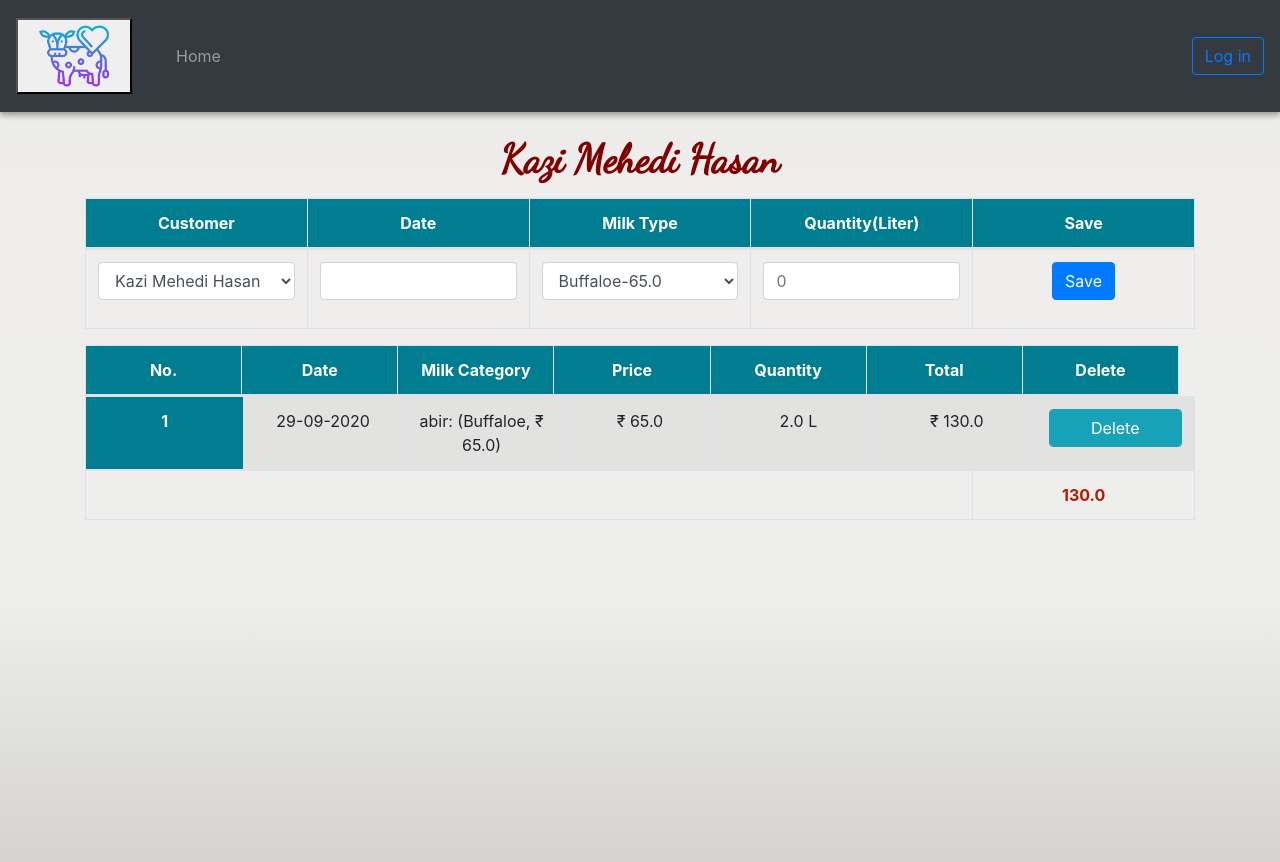
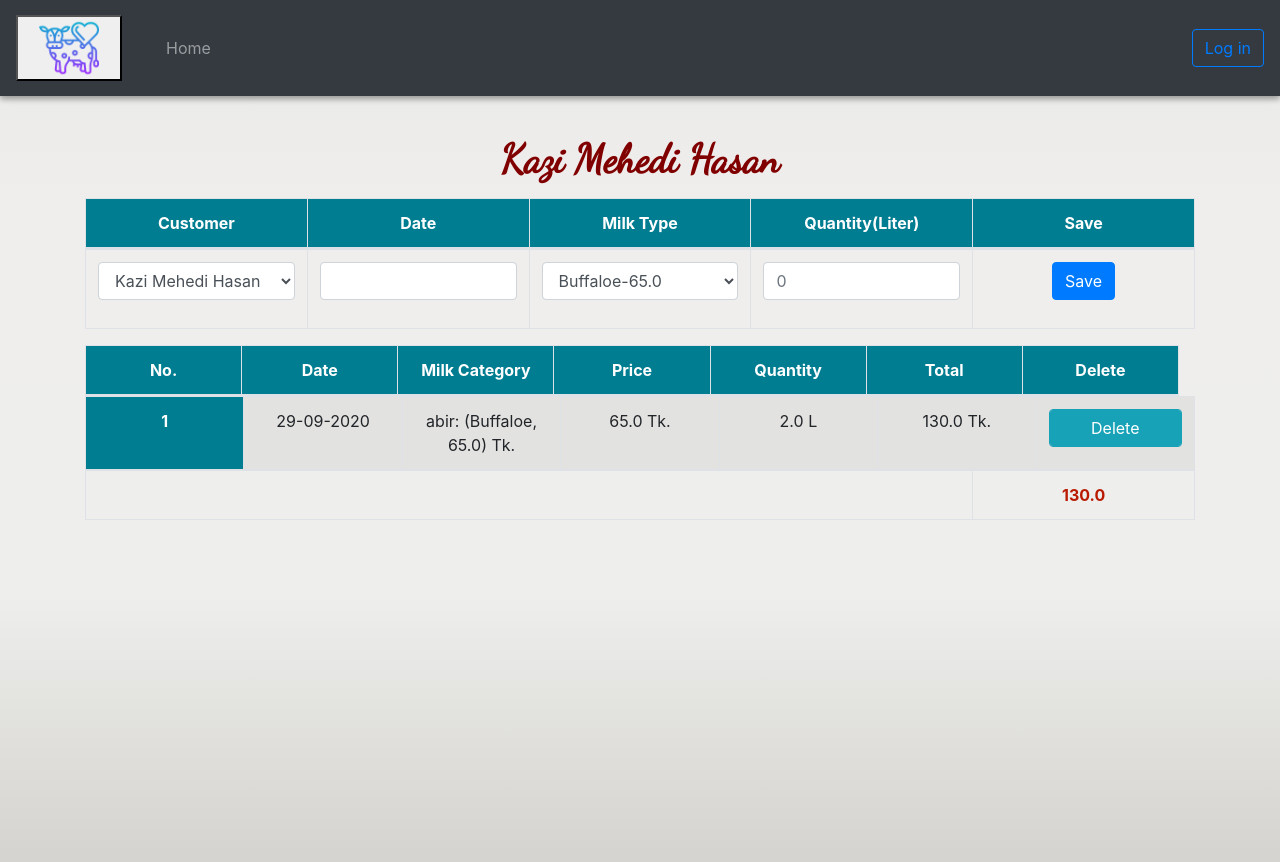
Before and after one commit to IamOmaR22/Dairy_Management_System_with_Python_and_Django, a Django app: page /customer_ledger/5/ in a window 1280 px wide. Run offline with Django 3.2, Linux system fonts and the light colour scheme; data comes from the database, SQL or seed files in the repository; both versions use the stored data as it was after the commit; some libraries are stand-ins or nearby versions.

Commit message:
Navigation

```diff
--- a/MyDairy/settings.py
+++ b/MyDairy/settings.py
@@ -34,7 +34,7 @@ BASE_DIR = os.path.dirname(os.path.dirname(os.path.abspath(__file__)))
 # See https://docs.djangoproject.com/en/2.1/howto/deployment/checklist/
 
 # SECURITY WARNING: keep the secret key used in production secret!
-SECRET_KEY = '-!!hi*s8b76jo@^a6jgi7&ls#pfxg1mb37gm=0#!4*m2r9%n9o'
+SECRET_KEY = '-!!hi*s8b76jo@^omara6jgi7&ls#pfxfarukg1mb37gm=0#!4*m2r9%n9o'
 
 # SECURITY WARNING: don't run with debug turned on in production!
 DEBUG = True
--- a/dairyapp/models.py
+++ b/dairyapp/models.py
@@ -33,7 +33,7 @@ class MilkCategory(models.Model):
 
 
     def __str__(self):
-        return self.animalname +"----- ₹ " + str(self.milkprice)
+        return self.animalname +" ---- " + str(self.milkprice) + " Tk."
 
 
 # Individual vendor dashboard
@@ -90,7 +90,7 @@ class CustomerMilkCategory(models.Model):
         return f"{self.related_customer.first_name} {self.related_customer.last_name}"
 
     def __str__(self):
-        return f"{self.related_customer}: ({self.animalname}, ₹ {self.milkprice})"
+        return f"{self.related_customer}: ({self.animalname}, {self.milkprice})  Tk."
 
 
 # Individual Customer dashboard
--- a/templates/Customers/customer_ledger.html
+++ b/templates/Customers/customer_ledger.html
@@ -99,9 +99,9 @@
             <th scope="row">{{ forloop.counter }}</th>
             <td>{{ ledger.date }}</td>
             <td>{{ ledger.related_milk_category }}</td>
-            <td> ₹ {{ ledger.price }}</td>
+            <td>{{ ledger.price }} Tk.</td>
             <td> {{ ledger.quantity }} L</td>
-            <td>₹ {% multiply ledger.quantity ledger.price %} </td>
+            <td>{% multiply ledger.quantity ledger.price %} Tk.</td>
 
 
             <td>
--- a/templates/base.html
+++ b/templates/base.html
@@ -12,12 +12,13 @@
 
 
     <!-- For datepicker -->
-   <link rel="stylesheet" href="//code.jquery.com/ui/1.12.1/themes/base/jquery-ui.css">
+    <link rel="stylesheet" href="//code.jquery.com/ui/1.12.1/themes/base/jquery-ui.css">
 
-   <script src="https://code.jquery.com/jquery-1.12.4.js"></script>
-   <script src="https://code.jquery.com/ui/1.12.1/jquery-ui.js"></script>
+    <script src="https://code.jquery.com/jquery-1.12.4.js"></script>
+    <script src="https://code.jquery.com/ui/1.12.1/jquery-ui.js"></script>
 
-
+    <!-- Favicon Icon -->
+    <link href="{% static 'images/favicon.png' %}" rel="shortcut icon" type="image/png" />
 
     <!-- <script src="https://code.jquery.com/jquery-3.3.1.slim.min.js" integrity="sha384-q8i/X+965DzO0rT7abK41JStQIAqVgRVzpbzo5smXKp4YfRvH+8abtTE1Pi6jizo" crossorigin="anonymous"></script> -->
     <script src="https://cdnjs.cloudflare.com/ajax/libs/popper.js/1.14.7/umd/popper.min.js" integrity="sha384-UO2eT0CpHqdSJQ6hJty5KVphtPhzWj9WO1clHTMGa3JDZwrnQq4sF86dIHNDz0W1" crossorigin="anonymous"></script>
@@ -42,7 +43,7 @@ i{
 }
 
 .navbar{
-      height:14%;
+      height:12%;
       opacity: 1;
       background-color: #17181B;
       box-shadow: 0 3px 6px rgba(0,0,0,0.16), 0 3px 6px rgba(0,0,0,0.23);
@@ -50,12 +51,12 @@ i{
 
 .dropdown:hover .dropdown-menu{
     display: block;
-    margin-top: 0; // remove the gap so it doesn't close
+    margin-top: 0;  /* remove the gap so it doesn't close */
 }
 
 .logo-image{
-   width: 70px;
-   height: 70px;
+   width: 60px;
+   height: 60px;
 }
 
 .asteriskField{
--- a/templates/registration/signup.html
+++ b/templates/registration/signup.html
@@ -14,7 +14,7 @@
  <div class="col-10">
     <div id="back" class="card">
       <div class="card-body">
-        <h2 class="mb-4">Add Customer</h2>
+        <h2 class="mb-4">Customer SignUp</h2>
 <form method="POST" novalidate>
    {% csrf_token %}
 
```
Also changed, not shown: db.sqlite3, static/images/favicon.png (added), 1 other file.
